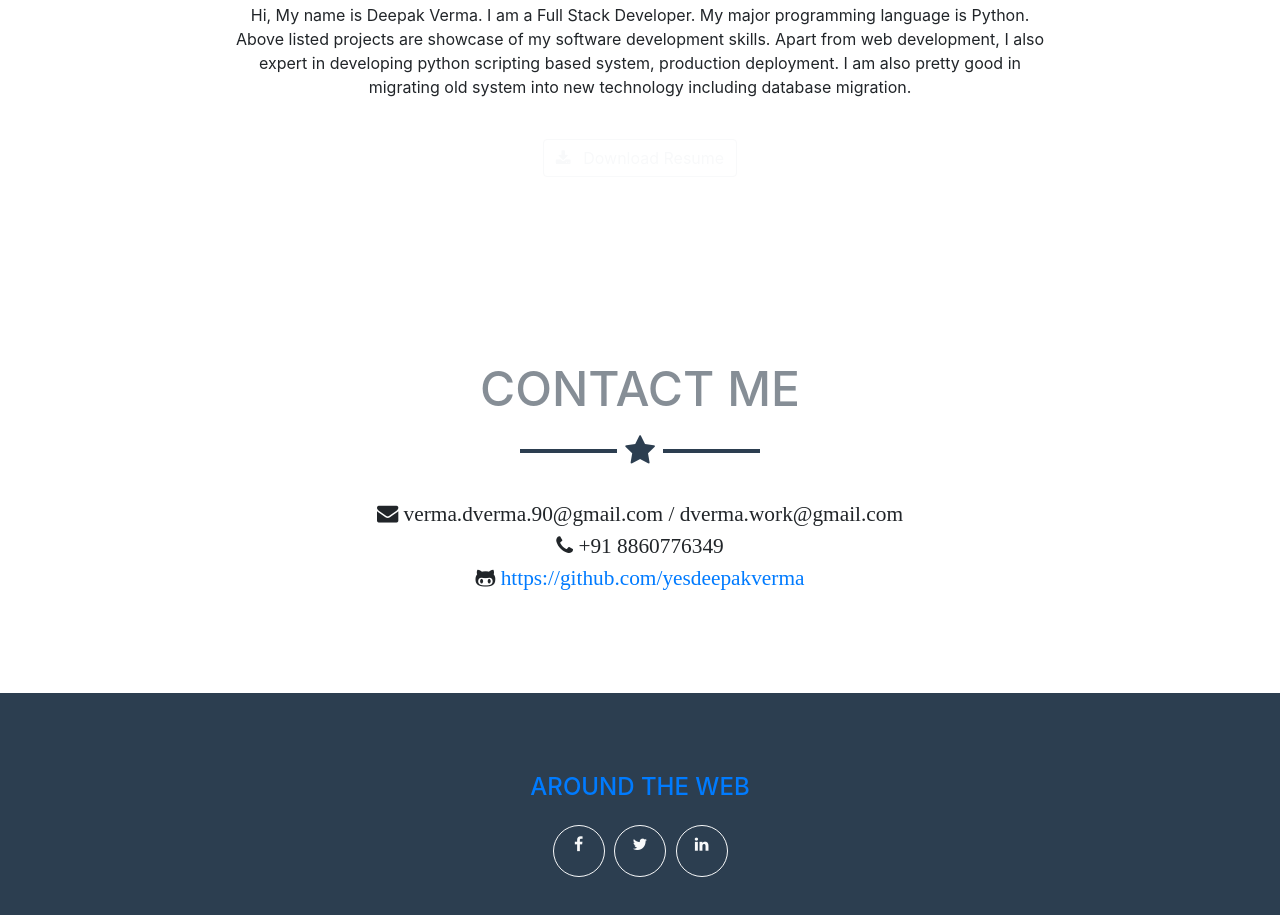
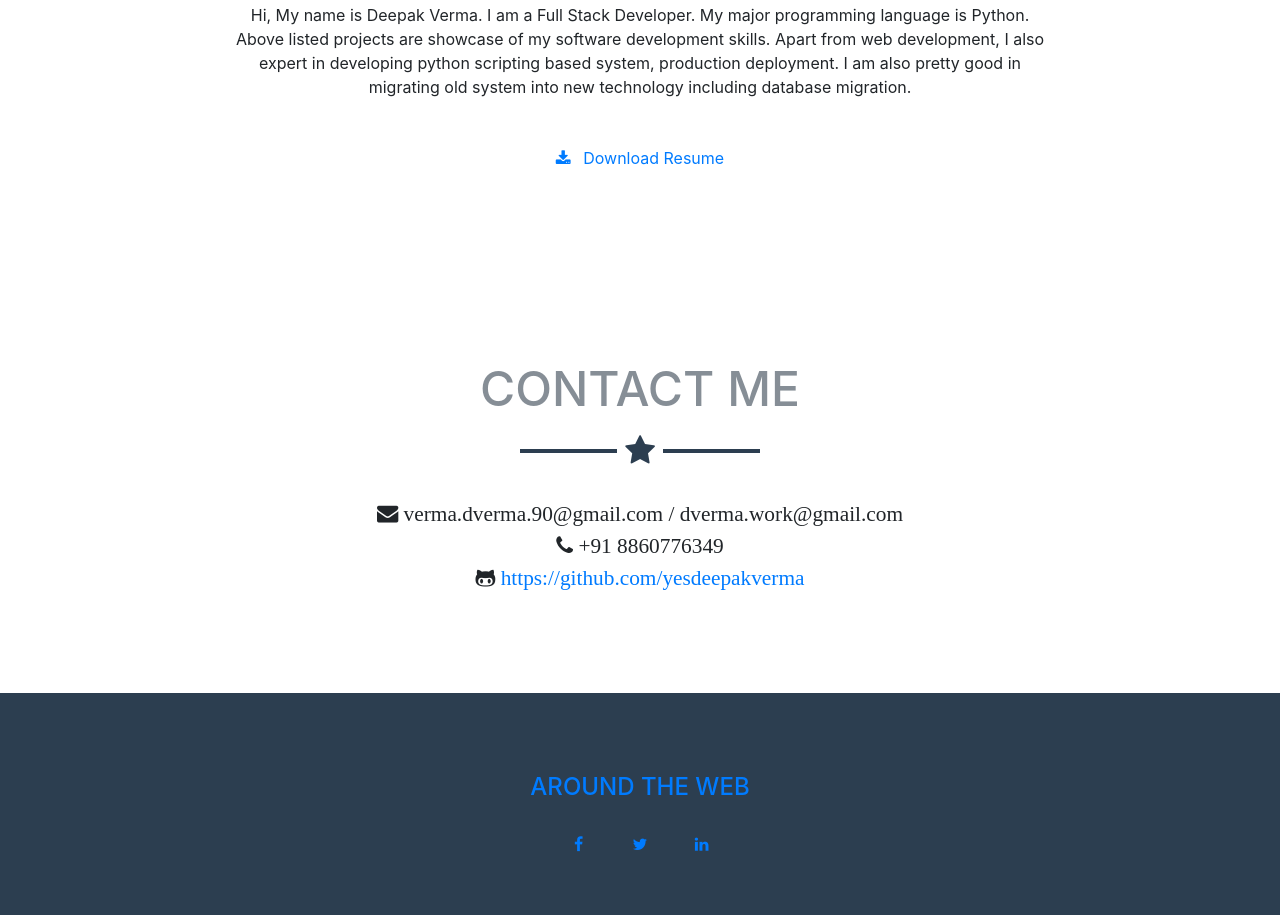
Before and after one commit to ingestionflow/ingestionflow.github.io, a website with bundled scripts: page index.html in a window 1280 px wide. Shown: the part 1319-2234 px from the top of the page. Built offline with nearby package versions, Linux system fonts and the light colour scheme.

Commit message:
color fixed

```diff
--- a/index.html
+++ b/index.html
@@ -170,7 +170,7 @@
           </div>
         </div>
         <div class="text-center mt-4">
-          <a class="btn btn-xl btn-outline-light" target="_blank" href="https://docs.google.com/document/d/1brKcoS_NdQzBvBNyhi35GTacluGyzwxwGYpewEs2L4E/edit?usp=sharing" >
+          <a class="btn btn-xl " target="_blank" href="https://docs.google.com/document/d/1brKcoS_NdQzBvBNyhi35GTacluGyzwxwGYpewEs2L4E/edit?usp=sharing" >
             <i class="fa fa-download mr-2"></i>
             Download Resume
           </a>
@@ -218,17 +218,17 @@
             <h4 class="text-uppercase mb-4">Around the Web</h4>
             <ul class="list-inline mb-0">
               <li class="list-inline-item">
-                <a class="btn btn-outline-light btn-social text-center rounded-circle" target="_blank" href="https://www.facebook.com/yesdeepakverma">
+                <a class="btn btn-social text-center rounded-circle" target="_blank" href="https://www.facebook.com/yesdeepakverma">
                   <i class="fa fa-fw fa-facebook"></i>
                 </a>
               </li>
               <li class="list-inline-item">
-                <a class="btn btn-outline-light btn-social text-center rounded-circle" target="_blank" href="https://twitter.com/yesdeepakverma">
+                <a class="btn btn-social text-center rounded-circle" target="_blank" href="https://twitter.com/yesdeepakverma">
                   <i class="fa fa-fw fa-twitter"></i>
                 </a>
               </li>
               <li class="list-inline-item">
-                <a class="btn btn-outline-light btn-social text-center rounded-circle" target="_blank" href="https://www.linkedin.com/in/yesdeepakverma/">
+                <a class="btn btn-social text-center rounded-circle" target="_blank" href="https://www.linkedin.com/in/yesdeepakverma/">
                   <i class="fa fa-fw fa-linkedin"></i>
                 </a>
               </li>
```
